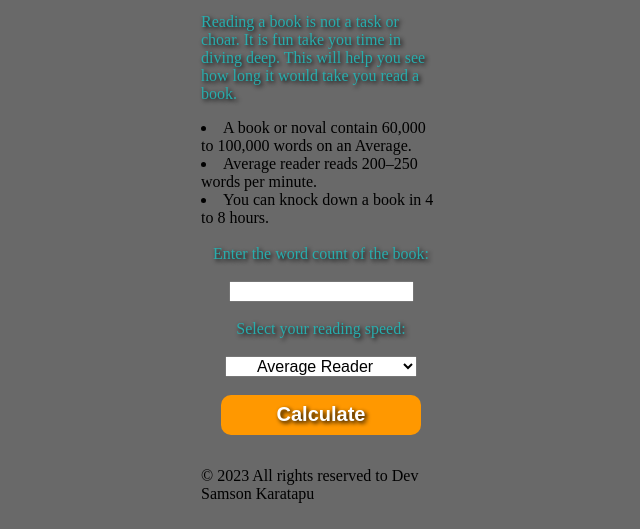
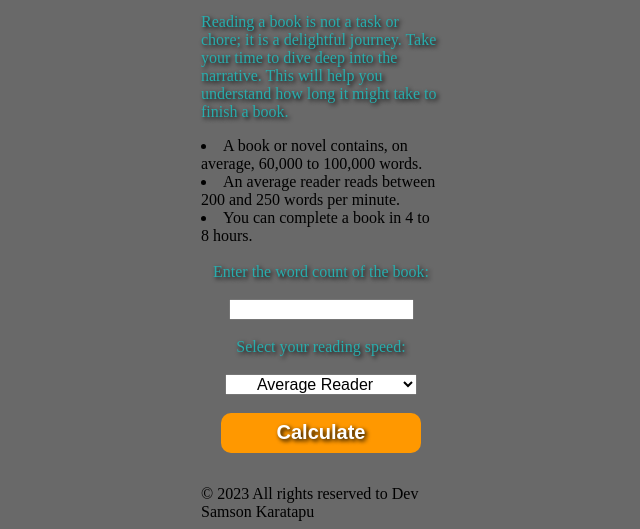
Before and after one commit to Dev-Karatapu/devsamsons-projects, a plain HTML site: page index.html in a window 1280 px wide. Shown: the part 271-800 px from the top of the page, without its empty margins (319-959 px from the left). Drawn offline with Linux system fonts and the light colour scheme.

Commit message:
fixed the grammer

```diff
--- a/index.html
+++ b/index.html
@@ -9,10 +9,10 @@
 <body>
     <h1>Reading a Book</h1>
     <img class="book-image" src="book.jpg" alt="book">
-    <p>Reading a book is not a task or choar. It is fun take you time in diving deep. This will help you see how long it would take you read a book.</p>
-    <li>A book or noval contain 60,000 to 100,000 words on an Average.</li>
-    <li>Average reader reads 200–250 words per minute. </li>
-    <li> You can knock down a book in 4 to 8 hours.</li><br>
+    <p>Reading a book is not a task or chore; it is a delightful journey. Take your time to dive deep into the narrative. This will help you understand how long it might take to finish a book.</p>
+    <li>A book or novel contains, on average, 60,000 to 100,000 words.</li>
+    <li>An average reader reads between 200 and 250 words per minute. </li>
+    <li> You can complete a book in 4 to 8 hours.</li><br>
 
     <label for="wordCount">Enter the word count of the book:</label><br>
     <input type="number" id="wordCount"><br>
```
